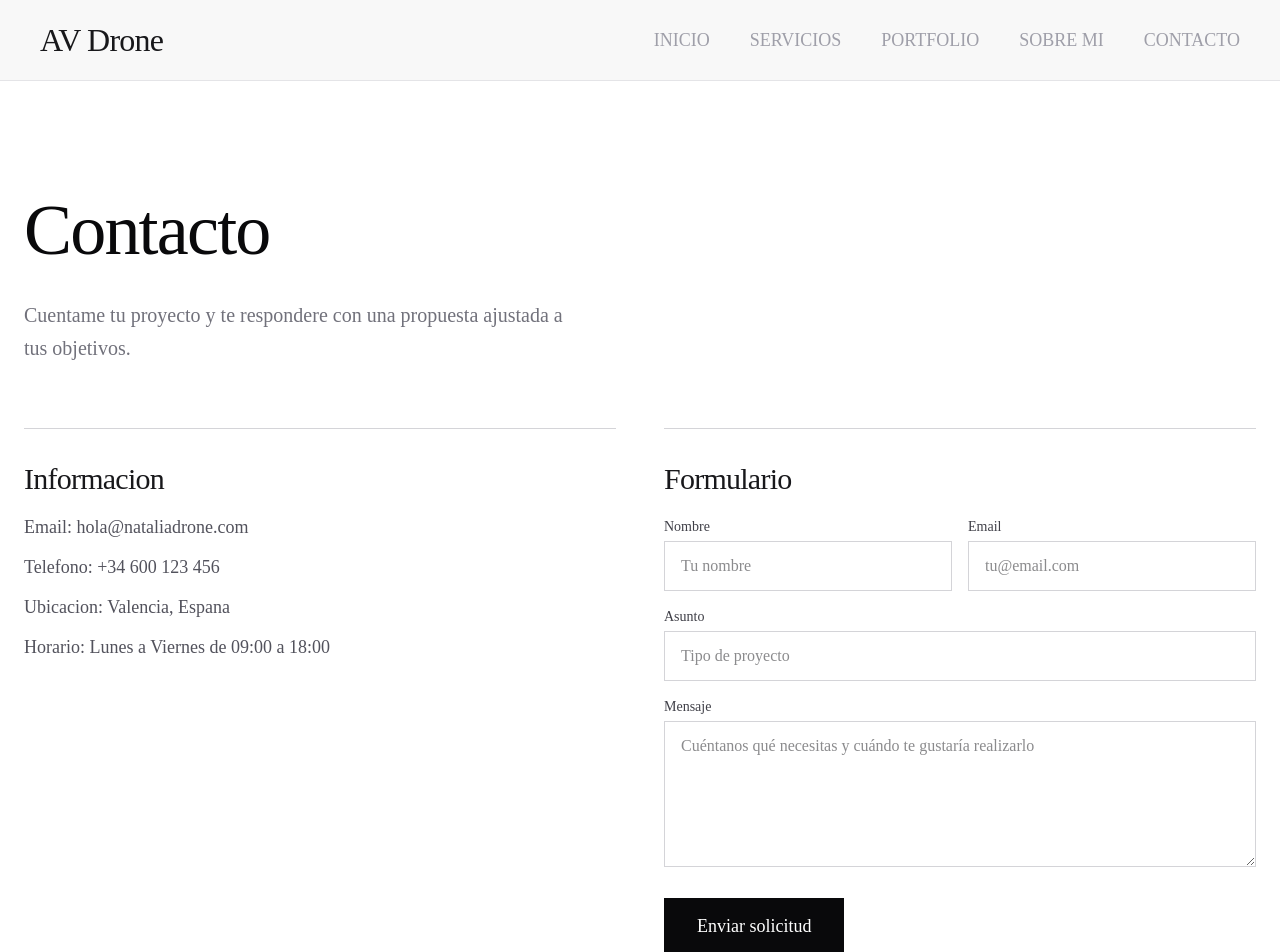
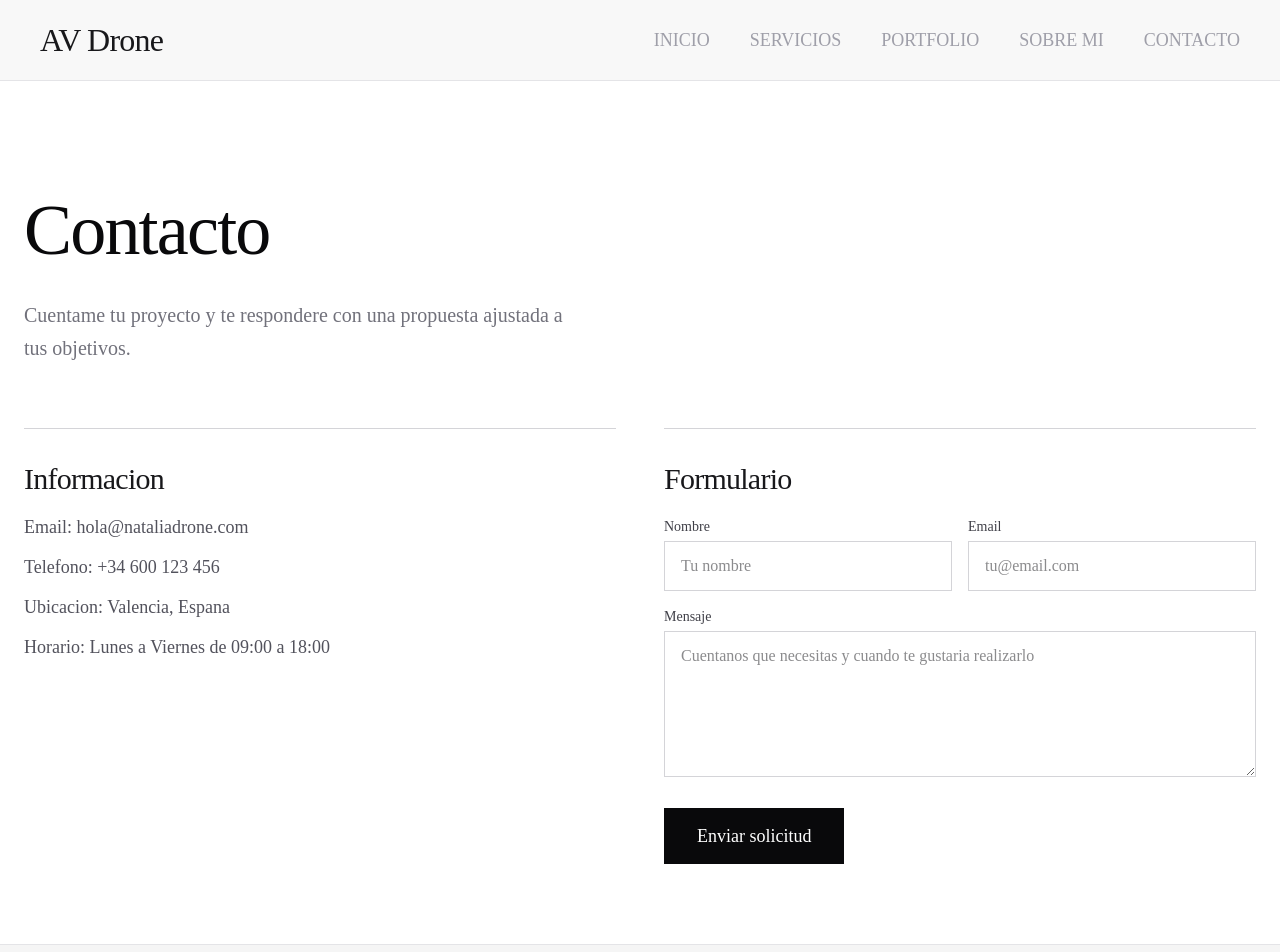
Before and after one commit to isaac1227/av-drone-portfolio, a Next.js app: page /contacto in a window 1280 px wide. Shown: the top 952 px of the page. Built offline with nearby package versions, Linux system fonts and the light colour scheme.

Commit message:
feat(ContactForm): configuracion resend aplicada en desarrollo

```diff
--- a/package.json
+++ b/package.json
@@ -19,6 +19,7 @@
     "radix-ui": "^1.4.3",
     "react": "19.2.4",
     "react-dom": "19.2.4",
+    "resend": "^6.12.4",
     "sanity": "^5.30.0",
     "shadcn": "^4.10.0",
     "styled-components": "^6.4.2",
--- /dev/null
+++ b/src/app/contacto/ContactForm.tsx
@@ -0,0 +1,102 @@
+"use client";
+
+import { useActionState } from "react";
+import { useFormStatus } from "react-dom";
+
+import { sendContactEmail } from "./actions";
+import { initialContactFormState } from "./contact-form-state";
+
+function SubmitButton() {
+  const { pending } = useFormStatus();
+
+  return (
+    <button
+      type="submit"
+      disabled={pending}
+      className="mt-6 inline-flex h-14 w-full items-center justify-center border border-zinc-950 bg-zinc-950 px-8 text-lg font-medium text-white transition-colors hover:bg-zinc-800 disabled:cursor-not-allowed disabled:opacity-60 sm:w-auto"
+    >
+      {pending ? "Enviando..." : "Enviar solicitud"}
+    </button>
+  );
+}
+
+export default function ContactForm() {
+  const [state, formAction] = useActionState(
+    sendContactEmail,
+    initialContactFormState,
+  );
+
+  return (
+    <form className="border-t border-zinc-300 pt-8" action={formAction}>
+      <h2 className="text-3xl tracking-tight text-zinc-900">Formulario</h2>
+
+      <div className="mt-5 grid gap-4 sm:grid-cols-2">
+        <div className="sm:col-span-1">
+          <label
+            htmlFor="nombre"
+            className="mb-1 block text-sm font-medium text-zinc-700"
+          >
+            Nombre
+          </label>
+          <input
+            id="nombre"
+            name="nombre"
+            type="text"
+            required
+            minLength={2}
+            placeholder="Tu nombre"
+            className="w-full border border-zinc-300 bg-white px-4 py-3 text-base text-zinc-900 outline-none transition focus:border-zinc-900"
+          />
+        </div>
+
+        <div className="sm:col-span-1">
+          <label
+            htmlFor="email"
+            className="mb-1 block text-sm font-medium text-zinc-700"
+          >
+            Email
+          </label>
+          <input
+            id="email"
+            name="email"
+            type="email"
+            required
+            placeholder="tu@email.com"
+            className="w-full border border-zinc-300 bg-white px-4 py-3 text-base text-zinc-900 outline-none transition focus:border-zinc-900"
+          />
+        </div>
+
+        <div className="sm:col-span-2">
+          <label
+            htmlFor="mensaje"
+            className="mb-1 block text-sm font-medium text-zinc-700"
+          >
+            Mensaje
+          </label>
+          <textarea
+            id="mensaje"
+            name="mensaje"
+            required
+            minLength={10}
+            rows={5}
+            placeholder="Cuentanos que necesitas y cuando te gustaria realizarlo"
+            className="w-full border border-zinc-300 bg-white px-4 py-3 text-base text-zinc-900 outline-none transition focus:border-zinc-900"
+          />
+        </div>
+      </div>
+
+      {state.status !== "idle" ? (
+        <p
+          aria-live="polite"
+          className={`mt-4 text-sm ${
+            state.status === "success" ? "text-emerald-700" : "text-red-700"
+          }`}
+        >
+          {state.message}
+        </p>
+      ) : null}
+
+      <SubmitButton />
+    </form>
+  );
+}
--- /dev/null
+++ b/src/app/contacto/actions.ts
@@ -0,0 +1,84 @@
+"use server";
+
+import { Resend } from "resend";
+import type { ContactFormState } from "./contact-form-state";
+
+const EMAIL_PATTERN = /^[^\s@]+@[^\s@]+\.[^\s@]+$/;
+
+export async function sendContactEmail(
+  _prevState: ContactFormState,
+  formData: FormData,
+): Promise<ContactFormState> {
+  const nombre = String(formData.get("nombre") ?? "").trim();
+  const email = String(formData.get("email") ?? "").trim();
+  const mensaje = String(formData.get("mensaje") ?? "").trim();
+
+  if (!nombre || !email || !mensaje) {
+    return {
+      status: "error",
+      message: "Completa nombre, email y mensaje.",
+    };
+  }
+
+  if (!EMAIL_PATTERN.test(email)) {
+    return {
+      status: "error",
+      message: "Introduce un email valido.",
+    };
+  }
+
+  if (mensaje.length < 10) {
+    return {
+      status: "error",
+      message: "El mensaje debe tener al menos 10 caracteres.",
+    };
+  }
+
+  if (!process.env.RESEND_API_KEY || !process.env.CONTACT_TO_EMAIL) {
+    return {
+      status: "error",
+      message: "El formulario no esta configurado en el servidor.",
+    };
+  }
+
+  const resend = new Resend(process.env.RESEND_API_KEY);
+
+  try {
+    const { data, error } = await resend.emails.send({
+      from:
+        process.env.CONTACT_FROM_EMAIL ?? "Portfolio <onboarding@resend.dev>",
+      to: process.env.CONTACT_TO_EMAIL,
+      replyTo: email,
+      subject: `Nuevo contacto de ${nombre}`,
+      text: [
+        `Nombre: ${nombre}`,
+        `Email: ${email}`,
+        "",
+        "Mensaje:",
+        mensaje,
+      ].join("\n"),
+    });
+
+    if (error) {
+      console.error("Resend send error", error);
+      return {
+        status: "error",
+        message:
+          "No se pudo enviar el mensaje. Revisa la configuracion de Resend.",
+      };
+    }
+
+    console.info("Resend email sent", data?.id);
+
+    return {
+      status: "success",
+      message: "Gracias. Tu mensaje se ha enviado correctamente.",
+    };
+  } catch (error) {
+    console.error("Resend unexpected error", error);
+    return {
+      status: "error",
+      message: "No se pudo enviar el mensaje. Intentalo de nuevo.",
+    };
+  }
+}
--- /dev/null
+++ b/src/app/contacto/contact-form-state.ts
@@ -0,0 +1,9 @@
+export type ContactFormState = {
+  status: "idle" | "success" | "error";
+  message: string;
+};
+
+export const initialContactFormState: ContactFormState = {
+  status: "idle",
+  message: "",
+};
--- a/src/app/contacto/page.tsx
+++ b/src/app/contacto/page.tsx
@@ -1,3 +1,5 @@
+import ContactForm from "./ContactForm";
+
 export default function Contacto() {
   return (
     <main className="bg-white px-6 pb-20 pt-24 lg:pt-28">
@@ -25,92 +27,7 @@ export default function Contacto() {
             </div>
           </article>
 
-          <form
-            className="border-t border-zinc-300 pt-8"
-            method="post"
-            action="#"
-          >
-            <h2 className="text-3xl tracking-tight text-zinc-900">
-              Formulario
-            </h2>
-
-            <div className="mt-5 grid gap-4 sm:grid-cols-2">
-              <div className="sm:col-span-1">
-                <label
-                  htmlFor="nombre"
-                  className="mb-1 block text-sm font-medium text-zinc-700"
-                >
-                  Nombre
-                </label>
-                <input
-                  id="nombre"
-                  name="nombre"
-                  type="text"
-                  required
-                  placeholder="Tu nombre"
-                  className="w-full border border-zinc-300 bg-white px-4 py-3 text-base text-zinc-900 outline-none transition focus:border-zinc-900"
-                />
-              </div>
-
-              <div className="sm:col-span-1">
-                <label
-                  htmlFor="email"
-                  className="mb-1 block text-sm font-medium text-zinc-700"
-                >
-                  Email
-                </label>
-                <input
-                  id="email"
-                  name="email"
-                  type="email"
-                  required
-                  placeholder="tu@email.com"
-                  className="w-full border border-zinc-300 bg-white px-4 py-3 text-base text-zinc-900 outline-none transition focus:border-zinc-900"
-                />
-              </div>
-
-              <div className="sm:col-span-2">
-                <label
-                  htmlFor="asunto"
-                  className="mb-1 block text-sm font-medium text-zinc-700"
-                >
-                  Asunto
-                </label>
-                <input
-                  id="asunto"
-                  name="asunto"
-                  type="text"
-                  required
-                  placeholder="Tipo de proyecto"
-                  className="w-full border border-zinc-300 bg-white px-4 py-3 text-base text-zinc-900 outline-none transition focus:border-zinc-900"
-                />
-              </div>
-
-              <div className="sm:col-span-2">
-                <label
-                  htmlFor="mensaje"
-                  className="mb-1 block text-sm font-medium text-zinc-700"
-                >
-                  Mensaje
-                </label>
-                <textarea
-                  id="mensaje"
-                  name="mensaje"
-                  required
-                  rows={5}
-                  placeholder="Cuéntanos qué necesitas y cuándo te gustaría realizarlo"
-                  className="w-full border border-zinc-300 bg-white px-4 py-3 text-base text-zinc-900 outline-none transition focus:border-zinc-900"
-                />
-              </div>
-            </div>
-
-            <button
-              type="submit"
-              className="mt-6 inline-flex h-14 w-full items-center justify-center border border-zinc-950 bg-zinc-950 px-8 text-lg font-medium text-white transition-colors hover:bg-zinc-800 sm:w-auto"
-            >
-              Enviar solicitud
-            </button>
-          </form>
+          <ContactForm />
         </div>
       </section>
     </main>
```
Also changed, not shown: 1 other file (tests, documents, lock files or other folders).
